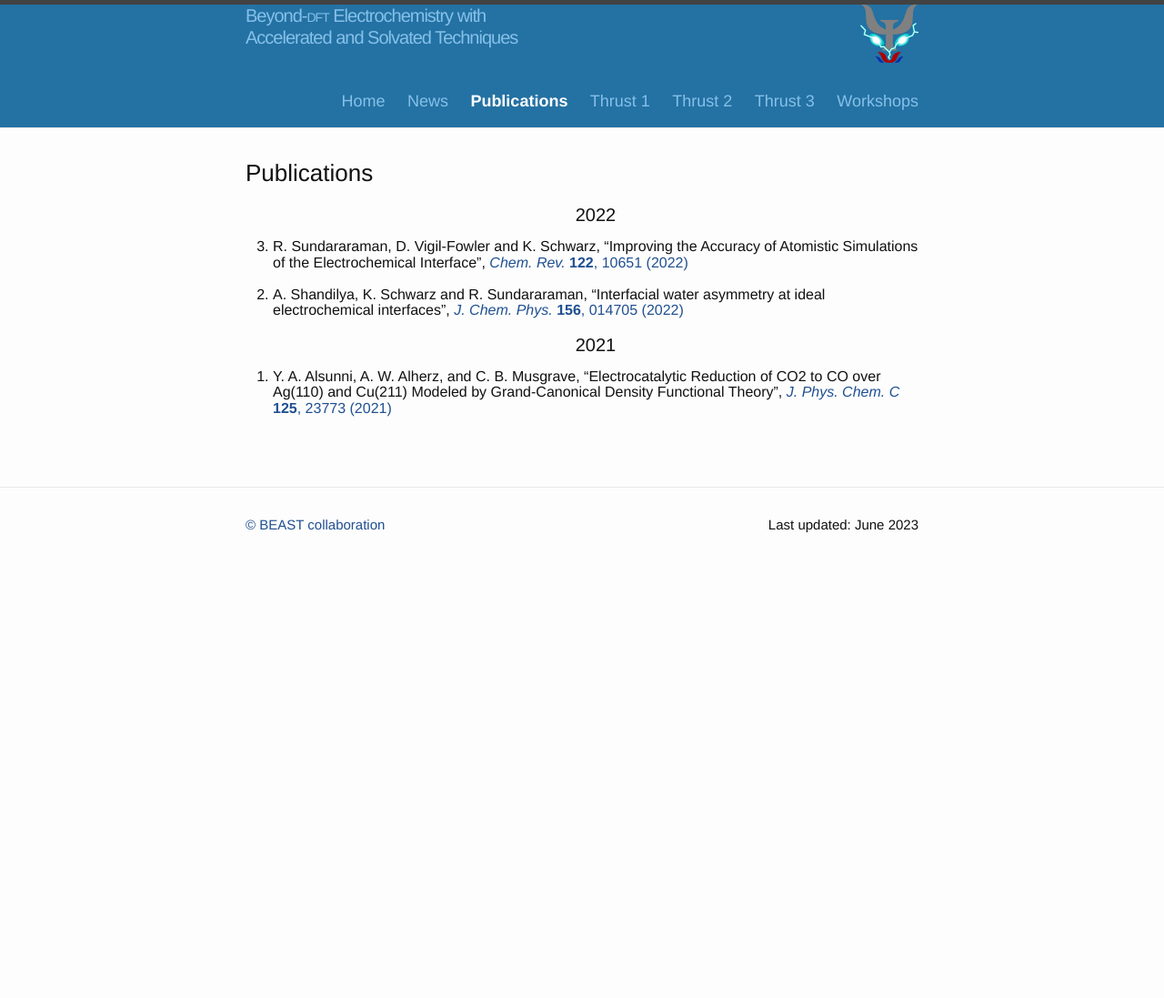
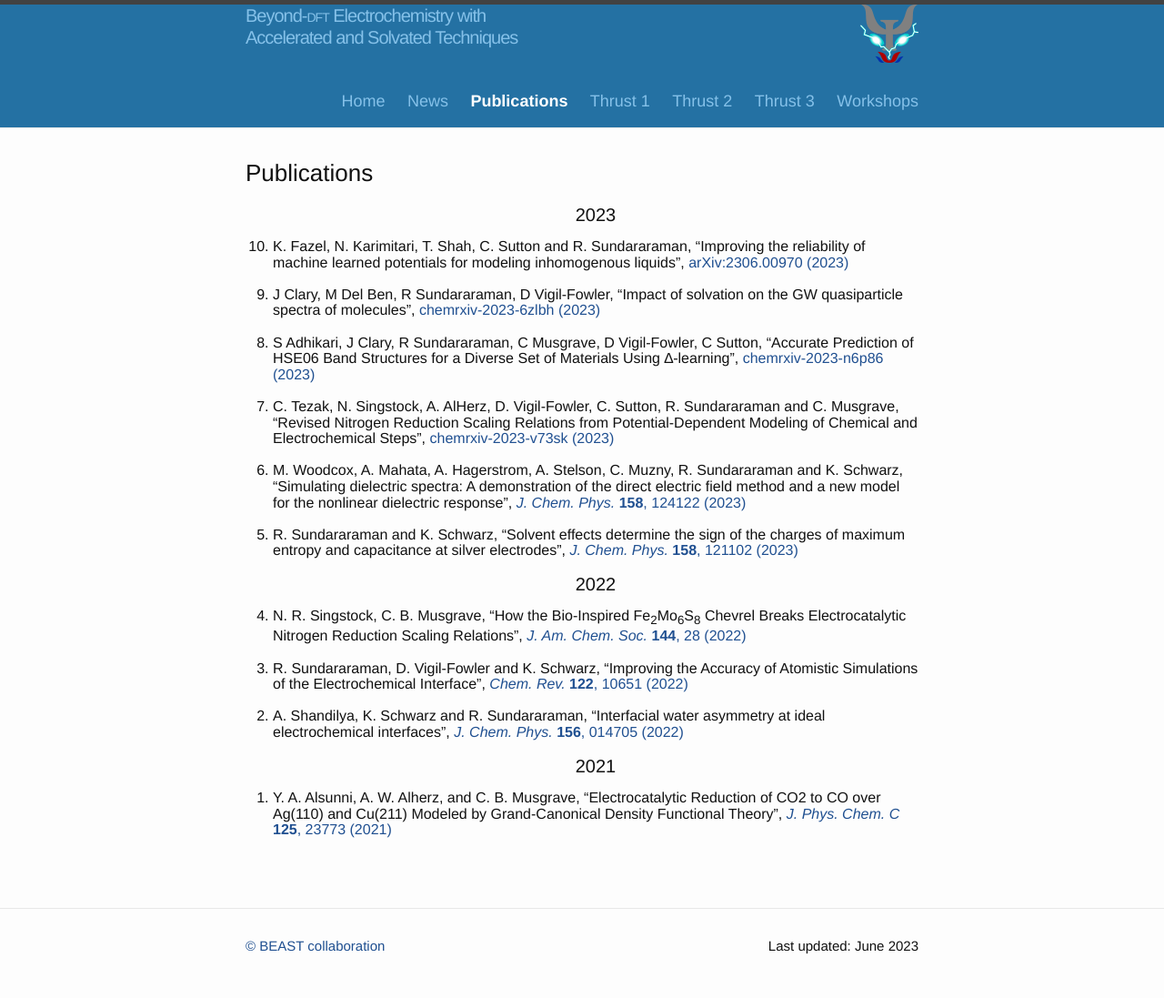
Before and after one commit to shankar1729/beast-echem, a Jekyll site: the page built from publications.md, in a window 1280 px wide. Shown: the whole page at 91% size. Built offline with Jekyll 4.4.1, drawn with Linux system fonts in a browser that asks for light colours; before the commit the page ends 900 px from its top, so only the background shows below that.

Commit message:
Updated publications

```diff
--- a/_includes/pubs.html
+++ b/_includes/pubs.html
@@ -1,6 +1,43 @@
 <ol reversed>
 
+<h4> 2023 </h4>
+
+<li> K. Fazel, N. Karimitari, T. Shah, C. Sutton and R. Sundararaman,
+	&ldquo;Improving the reliability of machine learned potentials for modeling inhomogenous liquids&rdquo;,
+	<a href="https://arxiv.org/abs/2306.00970">arXiv:2306.00970 (2023)</a>
+</li><br>
+
+<li> J Clary, M Del Ben, R Sundararaman, D Vigil-Fowler,
+	&ldquo;Impact of solvation on the GW quasiparticle spectra of molecules&rdquo;,
+	<a href="https://doi.org/10.26434/chemrxiv-2023-6zlbh">chemrxiv-2023-6zlbh (2023)</a>
+</li><br>
+
+<li> S Adhikari, J Clary, R Sundararaman, C Musgrave, D Vigil-Fowler, C Sutton,
+	&ldquo;Accurate Prediction of HSE06 Band Structures for a Diverse Set of Materials Using ∆-learning&rdquo;,
+	<a href="https://doi.org/10.26434/chemrxiv-2023-n6p86">chemrxiv-2023-n6p86 (2023)</a>
+</li><br>
+
+<li> C. Tezak, N. Singstock, A. AlHerz, D. Vigil-Fowler, C. Sutton, R. Sundararaman and C. Musgrave,
+	&ldquo;Revised Nitrogen Reduction Scaling Relations from Potential-Dependent Modeling of Chemical and Electrochemical Steps&rdquo;,
+	<a href="https://doi.org/10.26434/chemrxiv-2023-v73sk">chemrxiv-2023-v73sk (2023)</a>
+</li><br>
+
+<li> M. Woodcox, A. Mahata, A. Hagerstrom, A. Stelson, C. Muzny, R. Sundararaman and K. Schwarz,
+	&ldquo;Simulating dielectric spectra: A demonstration of the direct electric field method and a new model for the nonlinear dielectric response&rdquo;,
+	<a href="https://doi.org/10.1063/5.0143425"><i>J. Chem. Phys.</i> <b>158</b>, 124122 (2023)</a>
+</li><br>
+
+<li> R. Sundararaman and K. Schwarz,
+	&ldquo;Solvent effects determine the sign of the charges of maximum entropy and capacitance at silver electrodes&rdquo;,
+	<a href="https://doi.org/10.1063/5.0143307"><i>J. Chem. Phys.</i> <b>158</b>, 121102 (2023)</a>
+</li><br>
+
 <h4> 2022 </h4>
+
+<li> N. R. Singstock, C. B. Musgrave,
+	&ldquo;How the Bio-Inspired Fe<sub>2</sub>Mo<sub>6</sub>S<sub>8</sub> Chevrel Breaks Electrocatalytic Nitrogen Reduction Scaling Relations&rdquo;,
+	<a href="https://doi.org/10.1021/jacs.2c03661"><i>J. Am. Chem. Soc.</i> <b>144</b>, 28 (2022)</a>
+</li><br>
 
 <li> R. Sundararaman, D. Vigil-Fowler and K. Schwarz,
 	&ldquo;Improving the Accuracy of Atomistic Simulations of the Electrochemical Interface&rdquo;,
```
